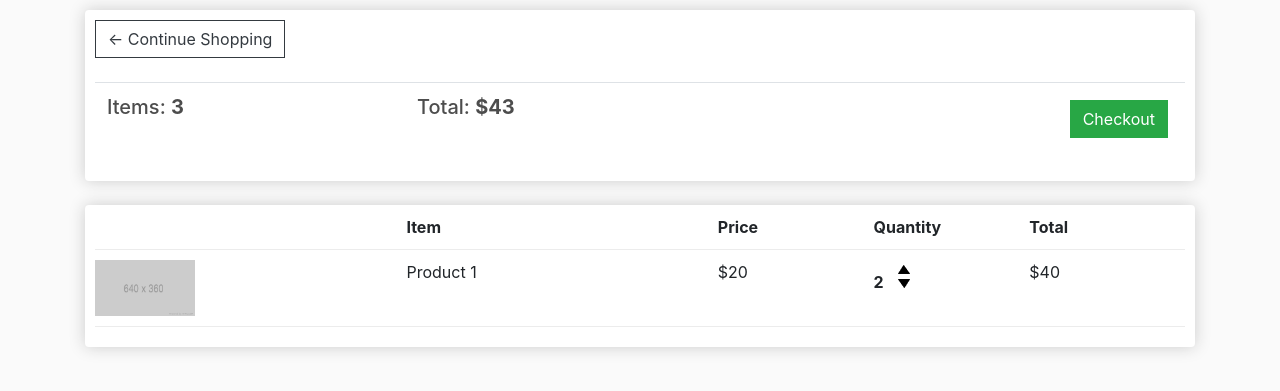
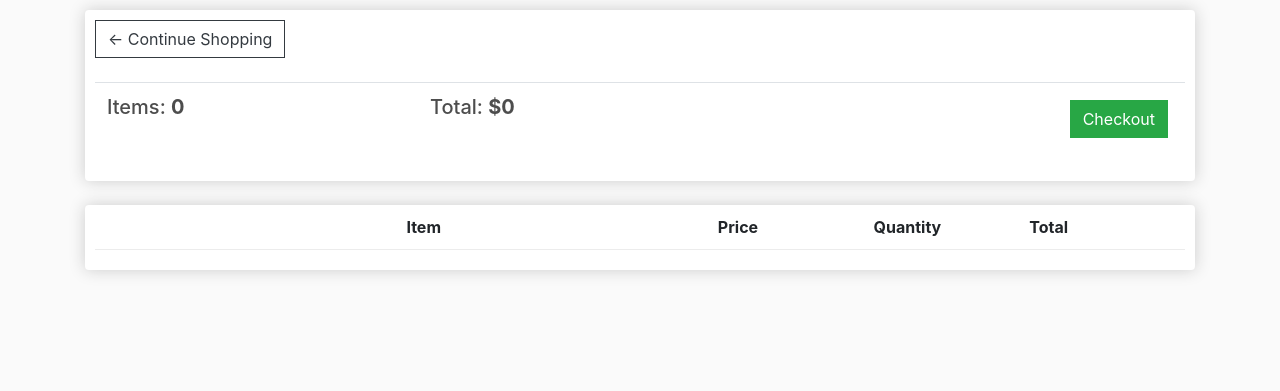
Before and after one commit to ernestmucheru/KingComm, a Django app: page /cart/ in a window 1280 px wide. Shown: the part 57-448 px from the top of the page. Run offline with Django 4.2, Linux system fonts and the light colour scheme; lists and menus that the app fills with data are empty.

Commit message:
made the cart and checkout page content dynamic

```diff
--- a/store/templates/store/cart.html
+++ b/store/templates/store/cart.html
@@ -9,8 +9,8 @@
             <br>
             <table class="table">
                 <tr>
-                    <th><h5>Items: <strong>3</strong></h5></th>
-                    <th><h5>Total: <strong>$43</strong></h5></th>
+                    <th><h5>Items: <strong>{{order.get_cart_items}}</strong></h5></th>
+                    <th><h5>Total: <strong>${{order.get_cart_total}}</strong></h5></th>
                     <th>
                         <a href="{% url 'checkout' %}" class="btn btn-success" style="float: right; margin:5px">Checkout</a>
                     </th>
@@ -29,20 +29,22 @@
                 <div style="flex:1"><strong>Quantity</strong></div>
                 <div style="flex:1"><strong>Total</strong></div>
             </div>
+            {% for item in items %}
             <div class="cart-row" >
-                <div style="flex:2"><img class="row-image" src="{% static 'images/placeholder.png' %}" alt=""></div>
-                <div style="flex:2">Product 1</div>
-                <div style="flex:1">$20</div>
+                <div style="flex:2"><img class="row-image" src="{{item.product.imageURL}}" alt=""></div>
+                <div style="flex:2">{{item.product.name}}</div>
+                <div style="flex:1">${{item.product.price|floatformat:2}}</div>
                 <div style="flex:1">
-                    <p class="quantity">2</p>
+                    <p class="quantity">x{{item.quantity}}</p>
 						<div class="quantity">
 							<img class="chg-quantity" src="{% static  'images/arrow-up.png' %}">
 
 							<img class="chg-quantity" src="{% static  'images/arrow-down.png' %}">
 						</div>
                 </div>
-                <div style="flex:1">$40</div>
+                <div style="flex:1">${{item.get_total}}</div>
             </div>
+            {% endfor %}
         </div>
 
     </div>
--- a/store/templates/store/store.html
+++ b/store/templates/store/store.html
@@ -4,7 +4,7 @@
 <div class="row">
     {% for product in products %}
     <div class="col-lg-4">
-        <img src="{{product.image.url}}" alt="" class="thumbnail">
+        <img src="{{product.imageURL}}" alt="" class="thumbnail">
         <div class="box-element product">
             <h6><strong>{{product.name}}</strong></h6>
             <hr>
--- a/store/views.py
+++ b/store/views.py
@@ -8,9 +8,28 @@ def store(request):
     return render(request, 'store/store.html', context)
 
 def cart(request):
-    context = {}
+    if request.user.is_authenticated:
+        customer = request.user.customer
+        order, created = Order.objects.get_or_create(customer=customer, complete=False)
+        items = order.orderitem_set.all()
+    else:
+        items = []
+        order = {'get_cart_total':0, 'get_cart_items':0}
+
+
+    context = {'items':items, 'order': order}
     return render(request, 'store/cart.html', context)
 
 def checkout(request):
-    context = {}
+    if request.user.is_authenticated:
+        customer = request.user.customer
+        order, created = Order.objects.get_or_create(customer=customer, complete=False)
+        items = order.orderitem_set.all()
+    else:
+        #Create empty cart for none logged in users
+        order = {'get_cart_total':0, 'get_cart_items':0}
+        items = []
+
+
+    context = {'items':items, 'order': order}
     return render(request, 'store/checkout.html', context)
```
Also changed, not shown: store/models.py (+26 -0 lines), store/templates/store/checkout.html (+8 -7 lines), db.sqlite3.
